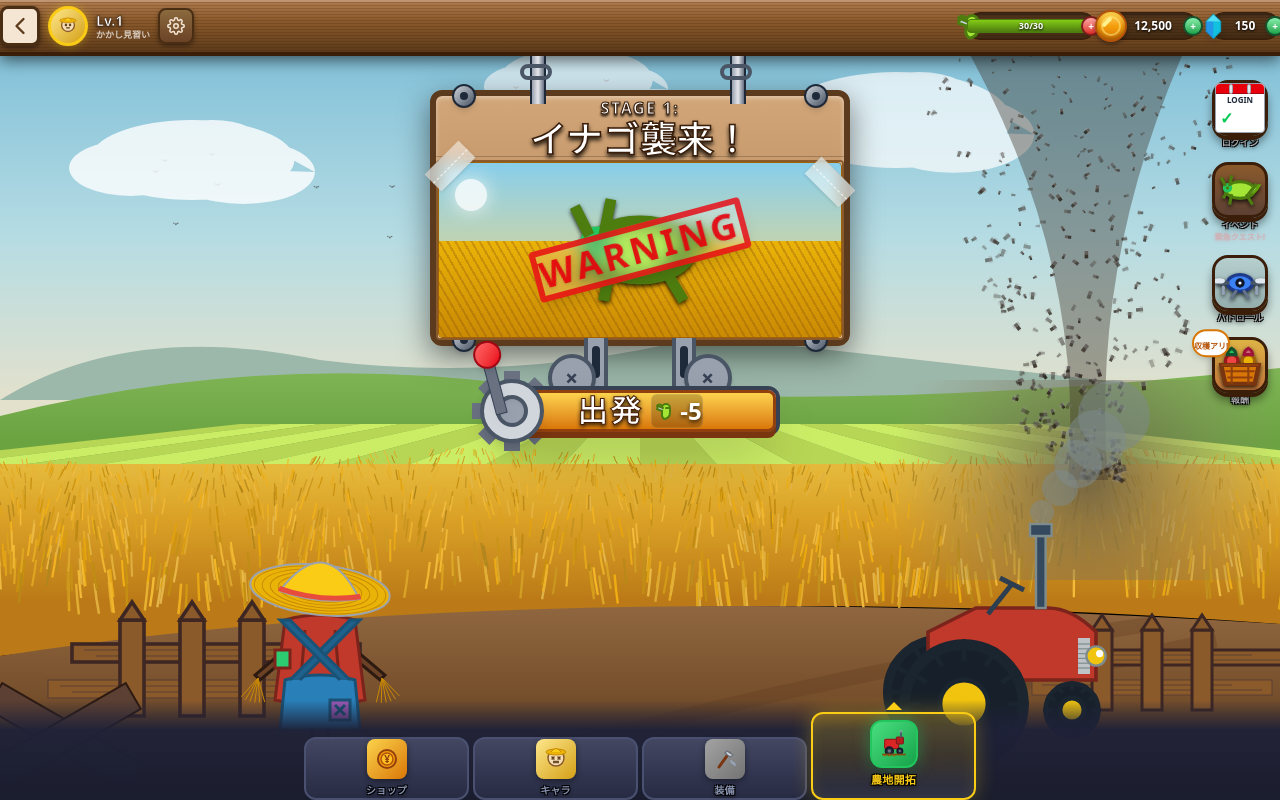
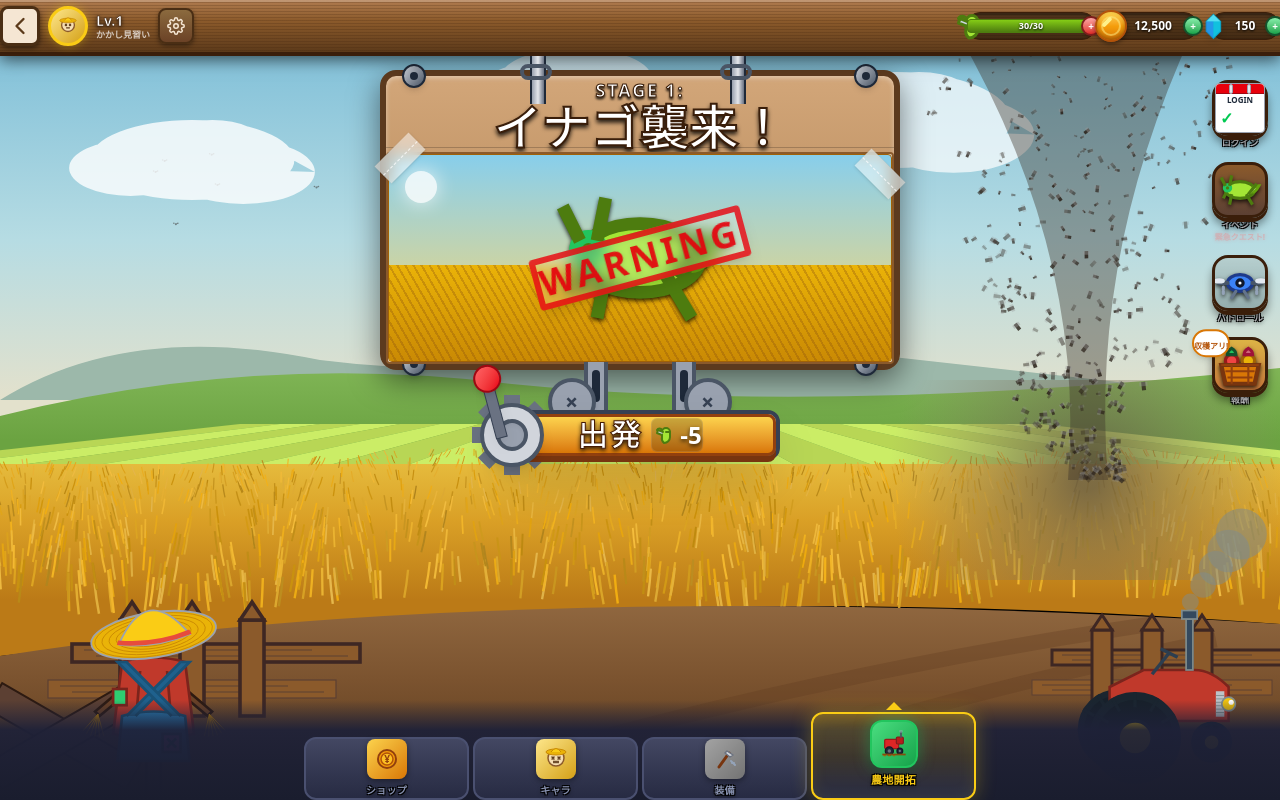
Before and after one commit to Shogo9050/-, a React (Vite) app: page / in a window 1280 px wide. Built offline with nearby package versions, Linux system fonts and the light colour scheme.

Commit message:
レイアウト整理: ステージ看板を拡大し中央配置、かかしを左端で右向き（竜巻を見る姿）に変更、トラクターを右端に縮小移動

```diff
--- a/src/components/Home.tsx
+++ b/src/components/Home.tsx
@@ -304,11 +304,12 @@ export const Home: React.FC<HomeProps> = ({ onStart }) => {
     }
     ctx.restore();
 
-    // 9. SCARECROW CHARACTER (BACK VIEW)
+    // 9. SCARECROW CHARACTER (RIGHT-FACING, looking at tornado/board)
     ctx.save();
-    const cx = W * 0.25;
-    const cy = H * 0.8;
+    const cx = W * 0.12;
+    const cy = H * 0.85;
     ctx.translate(cx, cy);
+    ctx.scale(0.9, 0.9); // slightly smaller, tucked to left edge
 
     // Wooden pole
     ctx.fillStyle = '#5c4033'; ctx.strokeStyle = '#2d1a11'; ctx.lineWidth = 3;
@@ -352,7 +353,7 @@ export const Home: React.FC<HomeProps> = ({ onStart }) => {
 
     // Hat (Back view, very wide brim)
     ctx.translate(0, -50);
-    ctx.rotate(0.1); // slight head tilt
+    ctx.rotate(-0.15); // tilted right, looking toward the board/tornado
 
     // Back of brim
     ctx.fillStyle = '#eab308'; ctx.strokeStyle = '#9ca3af'; ctx.lineWidth = 2;
@@ -370,12 +371,12 @@ export const Home: React.FC<HomeProps> = ({ onStart }) => {
     ctx.beginPath(); ctx.moveTo(-40, 0); ctx.quadraticCurveTo(0, 10, 40, 0); ctx.lineTo(42, 5); ctx.quadraticCurveTo(0, 15, -42, 5); ctx.fill();
     ctx.restore();
 
-    // 10. TRACTOR (Right Foreground)
+    // 10. TRACTOR (Far Right Edge, smaller to not obstruct UI)
     ctx.save();
-    const rx = W * 0.8;
-    const ry = H * 0.82;
+    const rx = W * 0.92;
+    const ry = H * 0.88;
     ctx.translate(rx, ry);
-    ctx.scale(1.2, 1.2); // make it big
+    ctx.scale(0.85, 0.85); // smaller, pushed to right edge
 
     // Back tire (left)
     DrawTire(ctx, -70, 30, 40, 15);
@@ -605,9 +606,9 @@ export const Home: React.FC<HomeProps> = ({ onStart }) => {
 
 
       {/* ======================= CENTRAL STAGE BOARD ======================= */}
-      <div className="absolute top-[90px] left-1/2 -translate-x-1/2 z-30 flex flex-col items-center">
+      <div className="absolute top-[70px] left-1/2 -translate-x-1/2 z-30 flex flex-col items-center">
         {/* Main Wood Board */}
-        <div className="relative p-4 rounded-xl w-[420px]"
+        <div className="relative p-6 rounded-2xl w-[520px] max-w-[90vw]"
           style={{
             background: 'linear-gradient(180deg, #d2a679, #ad7f50)',
             border: '6px solid #5c3a1e',
@@ -627,14 +628,14 @@ export const Home: React.FC<HomeProps> = ({ onStart }) => {
 
           {/* Stage Text */}
           <div className="text-center mt-2 mb-4">
-            <div className="text-white text-base font-black drop-shadow-[0_2px_1px_rgba(0,0,0,0.8)] tracking-widest" style={{ WebkitTextStroke: '1px #3a1e0a' }}>STAGE 1:</div>
-            <div className="text-white text-4xl font-black drop-shadow-[0_3px_2px_rgba(0,0,0,0.8)] tracking-wide mt-1" style={{ WebkitTextStroke: '1.5px #3a1e0a' }}>イナゴ襲来！</div>
+            <div className="text-white text-lg font-black drop-shadow-[0_2px_1px_rgba(0,0,0,0.8)] tracking-widest" style={{ WebkitTextStroke: '1px #3a1e0a' }}>STAGE 1:</div>
+            <div className="text-white text-5xl font-black drop-shadow-[0_3px_2px_rgba(0,0,0,0.8)] tracking-wide mt-1" style={{ WebkitTextStroke: '2px #3a1e0a' }}>イナゴ襲来！</div>
           </div>
 
           {/* Picture Frame */}
           <div className="relative bg-[#f5e6d3] p-1.5 rounded border-2 border-[#8b5a2b] shadow-inner mb-4">
             {/* Photo contents (Locusts in field) */}
-            <div className="w-full h-44 bg-gradient-to-b from-[#87ceeb] to-[#fcd34d] relative overflow-hidden rounded-sm border border-[#a16207]">
+            <div className="w-full h-52 bg-gradient-to-b from-[#87ceeb] to-[#fcd34d] relative overflow-hidden rounded-sm border border-[#a16207]">
               {/* Tiny sun */}
               <div className="absolute top-4 left-4 w-8 h-8 rounded-full bg-white opacity-80 shadow-[0_0_20px_#fff]" />
               {/* Wheat field in photo */}
```
